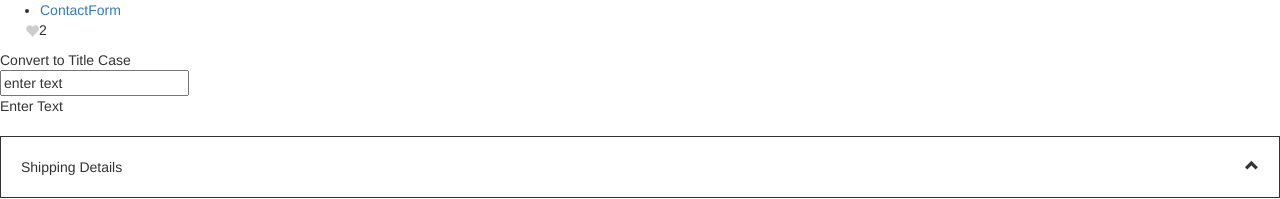
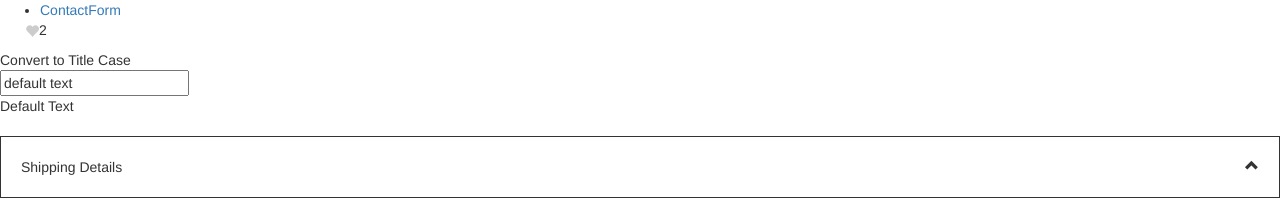
Before and after one commit to enan789/angular-practice, an Angular app: page /Dropdowns in a window 1280 px wide. Shown: the part 203-402 px from the top of the page. Built offline with nearby package versions, Linux system fonts and the light colour scheme.

Commit message:
git default

```diff
--- a/src/app/dropdowns/dropdowns.component.ts
+++ b/src/app/dropdowns/dropdowns.component.ts
@@ -6,7 +6,7 @@ import { Component, OnInit } from '@angular/core';
   styleUrls: ['./dropdowns.component.css']
 })
 export class DropdownsComponent implements OnInit {
-  private textValue="enter text";
+  private textValue="default text";
 
   constructor() { }
 
```
